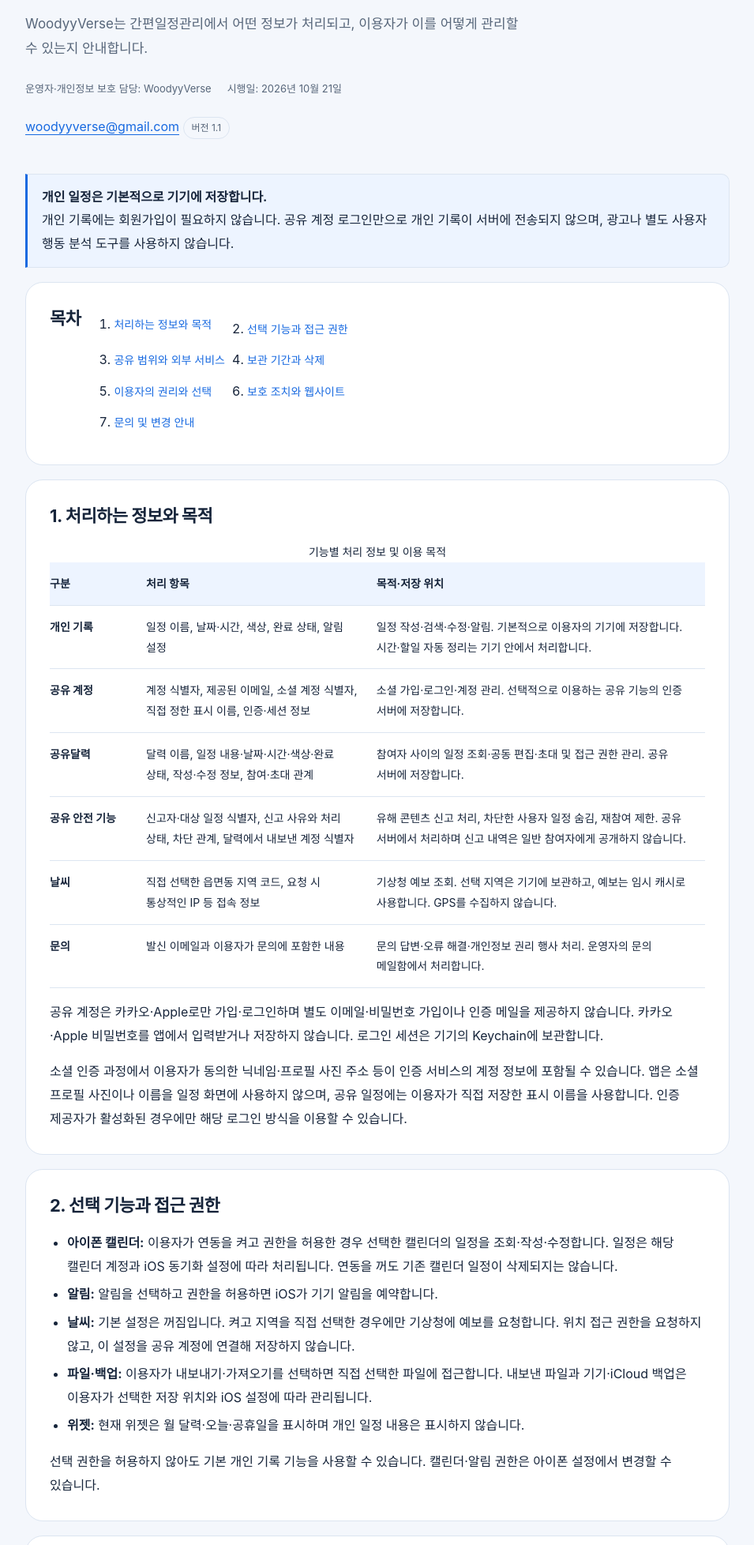
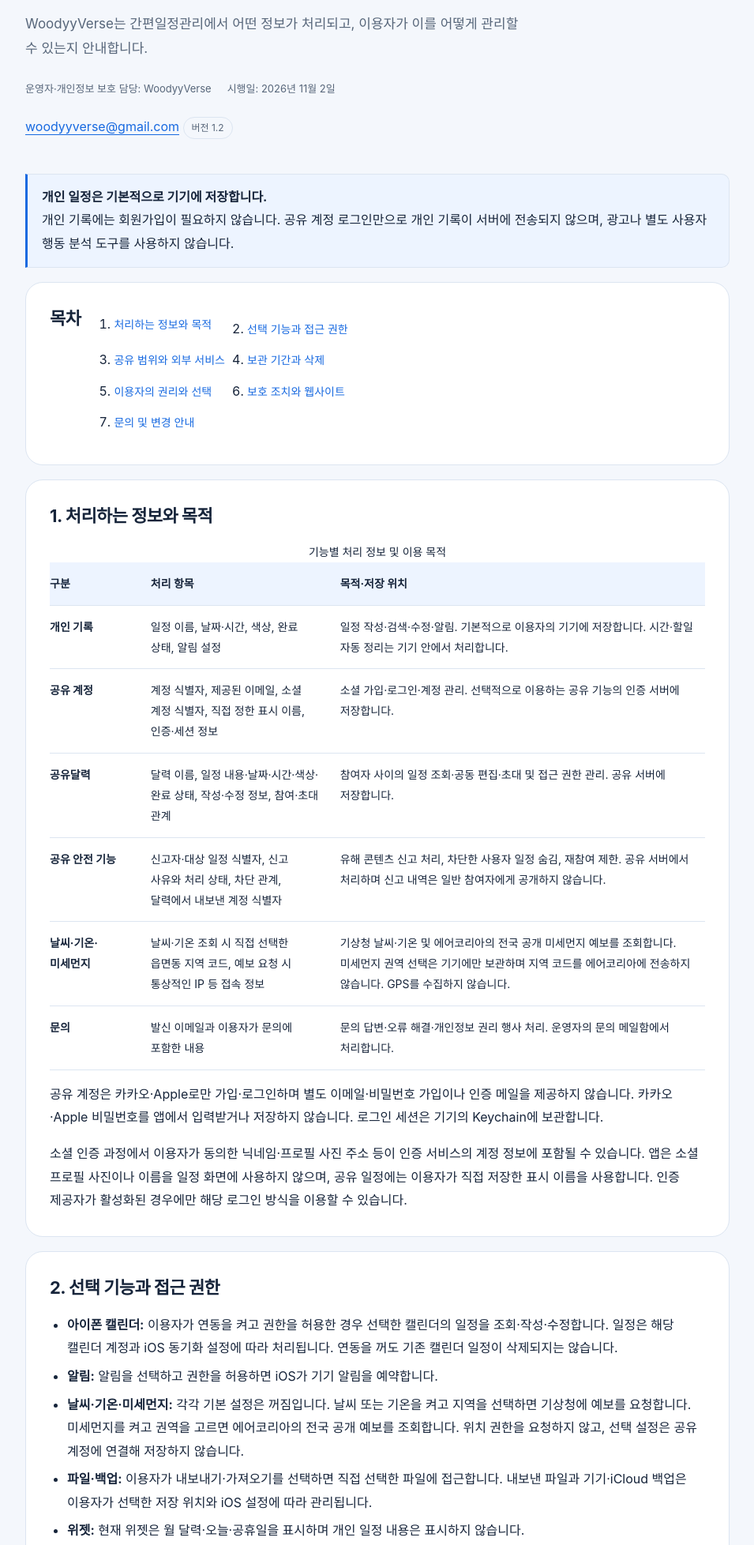
Before and after one commit to MrWoodyPark/simple-schedule, a plain HTML site: page privacy/index.html in a window 1280 px wide. Shown: the part 249-2205 px from the top of the page at 79% size, without its empty margins (162-1117 px from the left). Drawn offline with Linux system fonts and the light colour scheme.

Commit message:
Describe optional weather, temperature and air forecasts and local reset

```diff
--- a/privacy/index.html
+++ b/privacy/index.html
@@ -12,7 +12,7 @@
   <div class="shell">
     <header class="header"><a class="brand" href="../"><img src="../assets/calendar.svg" alt="" width="40" height="40"><span>간편일정관리<small>by WoodyyVerse</small></span></a><nav aria-label="사이트 메뉴"><a aria-current="page" href="./">개인정보처리방침</a><a href="../support/">고객 지원</a></nav></header>
     <main id="main">
-      <div class="hero"><p class="eyebrow">YOUR PRIVACY</p><h1>개인정보처리방침</h1><p class="lead">WoodyyVerse는 간편일정관리에서 어떤 정보가 처리되고, 이용자가 이를 어떻게 관리할 수 있는지 안내합니다.</p><div class="meta"><span>운영자·개인정보 보호 담당: WoodyyVerse</span><span>시행일: 2026년 10월 21일</span></div><p><a href="mailto:woodyyverse@gmail.com">woodyyverse@gmail.com</a> <span class="version">버전 1.1</span></p></div>
+      <div class="hero"><p class="eyebrow">YOUR PRIVACY</p><h1>개인정보처리방침</h1><p class="lead">WoodyyVerse는 간편일정관리에서 어떤 정보가 처리되고, 이용자가 이를 어떻게 관리할 수 있는지 안내합니다.</p><div class="meta"><span>운영자·개인정보 보호 담당: WoodyyVerse</span><span>시행일: 2026년 11월 2일</span></div><p><a href="mailto:woodyyverse@gmail.com">woodyyverse@gmail.com</a> <span class="version">버전 1.2</span></p></div>
       <aside class="card note" aria-label="주요 안내"><strong>개인 일정은 기본적으로 기기에 저장합니다.</strong><br>개인 기록에는 회원가입이 필요하지 않습니다. 공유 계정 로그인만으로 개인 기록이 서버에 전송되지 않으며, 광고나 별도 사용자 행동 분석 도구를 사용하지 않습니다.</aside>
       <nav class="card toc" aria-label="목차"><h2>목차</h2><ol><li><a href="#data">처리하는 정보와 목적</a></li><li><a href="#optional">선택 기능과 접근 권한</a></li><li><a href="#sharing">공유 범위와 외부 서비스</a></li><li><a href="#retention">보관 기간과 삭제</a></li><li><a href="#rights">이용자의 권리와 선택</a></li><li><a href="#security">보호 조치와 웹사이트</a></li><li><a href="#contact">문의 및 변경 안내</a></li></ol></nav>
       <section class="card" id="data"><h2>1. 처리하는 정보와 목적</h2><div class="table-wrap"><table><caption>기능별 처리 정보 및 이용 목적</caption><thead><tr><th scope="col">구분</th><th scope="col">처리 항목</th><th scope="col">목적·저장 위치</th></tr></thead><tbody>
@@ -20,20 +20,21 @@
         <tr><td>공유 계정</td><td>계정 식별자, 제공된 이메일, 소셜 계정 식별자, 직접 정한 표시 이름, 인증·세션 정보</td><td>소셜 가입·로그인·계정 관리. 선택적으로 이용하는 공유 기능의 인증 서버에 저장합니다.</td></tr>
         <tr><td>공유달력</td><td>달력 이름, 일정 내용·날짜·시간·색상·완료 상태, 작성·수정 정보, 참여·초대 관계</td><td>참여자 사이의 일정 조회·공동 편집·초대 및 접근 권한 관리. 공유 서버에 저장합니다.</td></tr>
         <tr><td>공유 안전 기능</td><td>신고자·대상 일정 식별자, 신고 사유와 처리 상태, 차단 관계, 달력에서 내보낸 계정 식별자</td><td>유해 콘텐츠 신고 처리, 차단한 사용자 일정 숨김, 재참여 제한. 공유 서버에서 처리하며 신고 내역은 일반 참여자에게 공개하지 않습니다.</td></tr>
-        <tr><td>날씨</td><td>직접 선택한 읍면동 지역 코드, 요청 시 통상적인 IP 등 접속 정보</td><td>기상청 예보 조회. 선택 지역은 기기에 보관하고, 예보는 임시 캐시로 사용합니다. GPS를 수집하지 않습니다.</td></tr>
+        <tr><td>날씨·기온·미세먼지</td><td>날씨·기온 조회 시 직접 선택한 읍면동 지역 코드, 예보 요청 시 통상적인 IP 등 접속 정보</td><td>기상청 날씨·기온 및 에어코리아의 전국 공개 미세먼지 예보를 조회합니다. 미세먼지 권역 선택은 기기에만 보관하며 지역 코드를 에어코리아에 전송하지 않습니다. GPS를 수집하지 않습니다.</td></tr>
         <tr><td>문의</td><td>발신 이메일과 이용자가 문의에 포함한 내용</td><td>문의 답변·오류 해결·개인정보 권리 행사 처리. 운영자의 문의 메일함에서 처리합니다.</td></tr>
       </tbody></table></div><p>공유 계정은 카카오·Apple로만 가입·로그인하며 별도 이메일·비밀번호 가입이나 인증 메일을 제공하지 않습니다. 카카오·Apple 비밀번호를 앱에서 입력받거나 저장하지 않습니다. 로그인 세션은 기기의 Keychain에 보관합니다.</p><p>소셜 인증 과정에서 이용자가 동의한 닉네임·프로필 사진 주소 등이 인증 서비스의 계정 정보에 포함될 수 있습니다. 앱은 소셜 프로필 사진이나 이름을 일정 화면에 사용하지 않으며, 공유 일정에는 이용자가 직접 저장한 표시 이름을 사용합니다. 인증 제공자가 활성화된 경우에만 해당 로그인 방식을 이용할 수 있습니다.</p></section>
-      <section class="card" id="optional"><h2>2. 선택 기능과 접근 권한</h2><ul><li><strong>아이폰 캘린더:</strong> 이용자가 연동을 켜고 권한을 허용한 경우 선택한 캘린더의 일정을 조회·작성·수정합니다. 일정은 해당 캘린더 계정과 iOS 동기화 설정에 따라 처리됩니다. 연동을 꺼도 기존 캘린더 일정이 삭제되지는 않습니다.</li><li><strong>알림:</strong> 알림을 선택하고 권한을 허용하면 iOS가 기기 알림을 예약합니다.</li><li><strong>날씨:</strong> 기본 설정은 꺼짐입니다. 켜고 지역을 직접 선택한 경우에만 기상청에 예보를 요청합니다. 위치 접근 권한을 요청하지 않고, 이 설정을 공유 계정에 연결해 저장하지 않습니다.</li><li><strong>파일·백업:</strong> 이용자가 내보내기·가져오기를 선택하면 직접 선택한 파일에 접근합니다. 내보낸 파일과 기기·iCloud 백업은 이용자가 선택한 저장 위치와 iOS 설정에 따라 관리됩니다.</li><li><strong>위젯:</strong> 현재 위젯은 월 달력·오늘·공휴일을 표시하며 개인 일정 내용은 표시하지 않습니다.</li></ul><p>선택 권한을 허용하지 않아도 기본 개인 기록 기능을 사용할 수 있습니다. 캘린더·알림 권한은 아이폰 설정에서 변경할 수 있습니다.</p></section>
+      <section class="card" id="optional"><h2>2. 선택 기능과 접근 권한</h2><ul><li><strong>아이폰 캘린더:</strong> 이용자가 연동을 켜고 권한을 허용한 경우 선택한 캘린더의 일정을 조회·작성·수정합니다. 일정은 해당 캘린더 계정과 iOS 동기화 설정에 따라 처리됩니다. 연동을 꺼도 기존 캘린더 일정이 삭제되지는 않습니다.</li><li><strong>알림:</strong> 알림을 선택하고 권한을 허용하면 iOS가 기기 알림을 예약합니다.</li><li><strong>날씨·기온·미세먼지:</strong> 각각 기본 설정은 꺼짐입니다. 날씨 또는 기온을 켜고 지역을 선택하면 기상청에 예보를 요청합니다. 미세먼지를 켜고 권역을 고르면 에어코리아의 전국 공개 예보를 조회합니다. 위치 권한을 요청하지 않고, 선택 설정은 공유 계정에 연결해 저장하지 않습니다.</li><li><strong>파일·백업:</strong> 이용자가 내보내기·가져오기를 선택하면 직접 선택한 파일에 접근합니다. 내보낸 파일과 기기·iCloud 백업은 이용자가 선택한 저장 위치와 iOS 설정에 따라 관리됩니다.</li><li><strong>위젯:</strong> 현재 위젯은 월 달력·오늘·공휴일을 표시하며 개인 일정 내용은 표시하지 않습니다.</li></ul><p>선택 권한을 허용하지 않아도 기본 개인 기록 기능을 사용할 수 있습니다. 캘린더·알림 권한은 아이폰 설정에서 변경할 수 있습니다.</p></section>
       <section class="card" id="sharing"><h2>3. 공유 범위와 외부 서비스</h2><p>공유달력에 직접 등록한 일정과 작성자의 표시 이름은 해당 달력에 접근할 수 있는 참여자에게 표시됩니다. 참여자는 일정을 조회·작성·수정·삭제할 수 있으며, 다른 참여자가 수정해도 최초 작성자는 유지됩니다. 개인 달력의 내용은 로그인만으로 공유되지 않습니다.</p><div class="table-wrap"><table><caption>외부 서비스의 역할과 정보 처리</caption><thead><tr><th scope="col">서비스</th><th scope="col">역할과 처리 정보</th><th scope="col">처리 위치·참고</th></tr></thead><tbody>
         <tr><td>Supabase</td><td>공유 계정 인증, 공유 DB, 서버 함수 및 보안·운영 로그. 계정·공유 일정 정보와 IP 등 접속 정보가 처리됩니다.</td><td>주 데이터베이스·인증 데이터는 서울 리전을 사용합니다. Supabase Pte. Ltd.(싱가포르)가 주 처리자이며 미국 계열사의 운영·지원 및 EU의 로그 처리 등 국외 처리가 발생할 수 있습니다. <a href="https://supabase.com/legal/privacy-resources/data-residency-and-transfers-faq" rel="noreferrer">처리 위치 안내</a> · <a href="https://supabase.com/privacy" rel="noreferrer">개인정보 정책</a></td></tr>
         <tr><td>Kakao · Apple</td><td>이용자가 선택한 소셜 로그인 인증 및 연결 해제. 동의한 계정 정보가 인증 서비스에 전달됩니다. 개인 일정 내용은 로그인 목적으로 전달하지 않습니다.</td><td>각 인증 제공자의 서비스에 따라 처리됩니다. <a href="https://www.kakao.com/policy/privacy" rel="noreferrer">Kakao 정책</a> · <a href="https://www.apple.com/kr/legal/privacy/" rel="noreferrer">Apple 정책</a></td></tr>
         <tr><td>기상청</td><td>선택한 지역 코드와 IP 등 인터넷 요청 정보를 받아 날씨예보를 제공합니다.</td><td>대한민국 기상청. <a href="https://www.weather.go.kr/" rel="noreferrer">기상청 홈페이지</a></td></tr>
+        <tr><td>한국환경공단 에어코리아</td><td>미세먼지 기능 사용 시 전국 공개 예보 요청에 따른 IP 등 접속 정보를 받습니다. 일정이나 선택 권역은 전달하지 않습니다.</td><td>대한민국. <a href="https://www.airkorea.or.kr/" rel="noreferrer">에어코리아 홈페이지</a></td></tr>
         <tr><td>GitHub Pages</td><td>이 정책·지원 웹사이트를 호스팅하며 방문자의 IP를 보안 목적으로 기록합니다. 앱의 개인 일정은 이 웹사이트에 전송되지 않습니다.</td><td>GitHub, Inc.의 인프라에서 처리됩니다. <a href="https://docs.github.com/en/site-policy/privacy-policies/github-general-privacy-statement" rel="noreferrer">GitHub 개인정보 정책</a></td></tr>
       </tbody></table></div><p>외부 서비스와의 통신은 해당 기능을 사용하는 과정에서 이루어집니다. 공유 기능을 사용하지 않으면 공유 기록을 서버에 만들지 않습니다. 이메일 가입과 인증 메일 발송은 제공하지 않습니다. 제공자 추가 등 처리 방식이 바뀌면 본 방침을 갱신합니다.</p><p>운영자는 이용자 정보를 판매하거나 광고에 사용하지 않습니다. 이용자가 선택한 공유·연동, 서비스 운영에 필요한 처리, 법령에 따른 경우를 제외하고 별도 목적으로 공개하지 않습니다.</p></section>
-      <section class="card" id="retention"><h2>4. 보관 기간과 삭제</h2><ul><li><strong>개인 기록:</strong> 이용자가 삭제하거나 앱 데이터가 제거될 때까지 기기에 보관합니다. 별도로 내보낸 파일·기기 백업은 자동 삭제되지 않으므로 이용자가 직접 관리합니다.</li><li><strong>공유 계정·프로필:</strong> 계정을 유지하는 동안 보관하고, 계정 삭제가 완료되면 운영 DB의 계정·프로필·참여 정보를 삭제합니다.</li><li><strong>공유 일정:</strong> 일정 또는 달력을 삭제할 때까지 보관합니다. 계정 삭제 시 내가 만든 공유달력과 그 일정도 삭제됩니다. 다른 사람이 만든 달력을 포함해 본인이 작성한 모든 공유 일정의 본문·날짜·시간·작성자 정보를 지웁니다. 다른 사람이 작성한 일정은 유지됩니다.</li><li><strong>삭제 표시:</strong> 늦게 도착한 저장 요청이 삭제한 일정을 복원하지 못하도록 일정 식별자와 삭제 상태는 달력 삭제 시까지 남을 수 있습니다. 삭제한 일정의 본문·날짜·시간·작성자 정보는 제거합니다.</li><li><strong>신고·차단:</strong> 신고는 대상 일정 또는 신고 계정 삭제 시 제거됩니다. 차단 관계는 차단 해제 또는 관련 계정 삭제 시, 내보낸 계정의 재참여 제한은 해당 달력 또는 계정 삭제 시 제거됩니다.</li><li><strong>날씨:</strong> 지역 설정은 기기에 보관하고 변경·앱 데이터 제거 시 갱신·제거됩니다. 앱의 예보 메모리 캐시는 앱 종료 시 사라지며, 기기에 남는 네트워크 캐시는 iOS 정책에 따라 관리됩니다. 날씨 표시를 끄면 추가 예보 요청과 표시를 중단합니다.</li><li><strong>문의:</strong> 답변·권리 요청 처리가 끝난 뒤 1년 이내 삭제합니다. 분쟁이나 법령상 보관 의무가 있으면 그 사유가 끝날 때까지 필요한 정보만 별도 보관합니다.</li></ul><p>외부 서비스의 보안 로그와 복구용 사본은 운영 DB의 즉시 삭제와 다른 주기를 가질 수 있습니다. Supabase 로그·백업의 보관은 이용 요금제 및 해당 서비스 정책에 따르며, 정확한 처리 범위나 삭제 요청은 아래 연락처로 문의할 수 있습니다. 운영자는 불필요한 별도 일정 백업이나 사용자 행동 분석 로그를 만들지 않습니다.</p><p>전자 정보는 복구가 어렵도록 삭제하고, 법령에 따라 보관해야 하는 경우에는 해당 목적에 한해 분리하여 관리합니다.</p></section>
-      <section class="card" id="rights"><h2>5. 이용자의 권리와 선택</h2><p>이용자는 개인정보의 열람·정정·삭제·처리 정지 및 동의 철회를 요청할 수 있습니다. 앱에서 일정을 직접 수정·삭제하거나 공유달력의 내 계정에서 <strong>공유 계정 삭제</strong>를 선택할 수 있습니다. 권리 요청은 이메일로도 접수하며, 계정 소유 확인에 필요한 최소 정보만 요청합니다.</p><p>공유 계정을 삭제해도 기기의 개인 기록은 유지됩니다. 로그아웃하면 앱은 기기에 보관된 로그인 세션을 삭제하며, 운영체제의 Keychain 정책에 따라 앱 삭제만으로 세션이 모두 제거된다고 보장되지는 않으므로 공용 기기에서는 먼저 로그아웃해 주세요.</p><p>권한을 철회하거나 공유 기능을 사용하지 않아도 개인 달력은 사용할 수 있습니다. 공유 데이터 처리를 거부하면 공동 편집·공유 로그인 등 관련 기능의 이용은 제한됩니다.</p></section>
+      <section class="card" id="retention"><h2>4. 보관 기간과 삭제</h2><ul><li><strong>개인 기록:</strong> 이용자가 삭제하거나 앱 데이터가 제거될 때까지 기기에 보관합니다. 별도로 내보낸 파일·기기 백업은 자동 삭제되지 않으므로 이용자가 직접 관리합니다.</li><li><strong>공유 계정·프로필:</strong> 계정을 유지하는 동안 보관하고, 계정 삭제가 완료되면 운영 DB의 계정·프로필·참여 정보를 삭제합니다.</li><li><strong>공유 일정:</strong> 일정 또는 달력을 삭제할 때까지 보관합니다. 계정 삭제 시 내가 만든 공유달력과 그 일정도 삭제됩니다. 다른 사람이 만든 달력을 포함해 본인이 작성한 모든 공유 일정의 본문·날짜·시간·작성자 정보를 지웁니다. 다른 사람이 작성한 일정은 유지됩니다.</li><li><strong>삭제 표시:</strong> 늦게 도착한 저장 요청이 삭제한 일정을 복원하지 못하도록 일정 식별자와 삭제 상태는 달력 삭제 시까지 남을 수 있습니다. 삭제한 일정의 본문·날짜·시간·작성자 정보는 제거합니다.</li><li><strong>신고·차단:</strong> 신고는 대상 일정 또는 신고 계정 삭제 시 제거됩니다. 차단 관계는 차단 해제 또는 관련 계정 삭제 시, 내보낸 계정의 재참여 제한은 해당 달력 또는 계정 삭제 시 제거됩니다.</li><li><strong>날씨·기온·미세먼지:</strong> 지역 및 표시 설정은 기기에 보관하고 변경·앱 데이터 초기화 시 갱신·제거됩니다. 앱의 예보 메모리 캐시는 앱 종료 시 사라지며, 기기에 남는 네트워크 캐시는 iOS 정책에 따라 관리됩니다. 날씨·기온 표시를 모두 끄면 기상청 요청을 중단하고, 미세먼지를 끄면 에어코리아 요청을 중단합니다.</li><li><strong>문의:</strong> 답변·권리 요청 처리가 끝난 뒤 1년 이내 삭제합니다. 분쟁이나 법령상 보관 의무가 있으면 그 사유가 끝날 때까지 필요한 정보만 별도 보관합니다.</li></ul><p>외부 서비스의 보안 로그와 복구용 사본은 운영 DB의 즉시 삭제와 다른 주기를 가질 수 있습니다. Supabase 로그·백업의 보관은 이용 요금제 및 해당 서비스 정책에 따르며, 정확한 처리 범위나 삭제 요청은 아래 연락처로 문의할 수 있습니다. 운영자는 불필요한 별도 일정 백업이나 사용자 행동 분석 로그를 만들지 않습니다.</p><p>전자 정보는 복구가 어렵도록 삭제하고, 법령에 따라 보관해야 하는 경우에는 해당 목적에 한해 분리하여 관리합니다.</p></section>
+      <section class="card" id="rights"><h2>5. 이용자의 권리와 선택</h2><p>이용자는 개인정보의 열람·정정·삭제·처리 정지 및 동의 철회를 요청할 수 있습니다. 앱에서 일정을 직접 수정·삭제하거나 공유달력의 내 계정에서 <strong>공유 계정 삭제</strong>를 선택할 수 있습니다. 권리 요청은 이메일로도 접수하며, 계정 소유 확인에 필요한 최소 정보만 요청합니다.</p><p>설정 → 앱 데이터 초기화에서 이 기기의 개인 기록·초안·설정·로그인 정보와 앱 알림을 지울 수 있습니다. 공유 서버의 계정·일정, 아이폰 기본 캘린더 일정, 별도 백업 파일은 유지됩니다.</p><p>공유 계정을 삭제해도 기기의 개인 기록은 유지됩니다. 로그아웃하면 앱은 기기에 보관된 로그인 세션을 삭제하며, 운영체제의 Keychain 정책에 따라 앱 삭제만으로 세션이 모두 제거된다고 보장되지는 않으므로 공용 기기에서는 먼저 로그아웃해 주세요.</p><p>권한을 철회하거나 공유 기능을 사용하지 않아도 개인 달력은 사용할 수 있습니다. 공유 데이터 처리를 거부하면 공동 편집·공유 로그인 등 관련 기능의 이용은 제한됩니다.</p></section>
       <section class="card" id="security"><h2>6. 보호 조치와 웹사이트</h2><p>서버 통신에는 HTTPS를 사용하고, 공유 일정은 인증과 달력 참여 권한 검사로 접근을 제한합니다. 로그인 세션은 Keychain에 보관하며 서버 관리자 비밀키를 앱에 포함하지 않습니다.</p><p>이 웹사이트는 정적 안내 페이지로, 별도의 회원가입 양식·광고·분석 스크립트·추적 쿠키를 사용하지 않습니다. 다만 호스팅 제공자인 GitHub는 <a href="https://docs.github.com/en/pages/getting-started-with-github-pages/what-is-github-pages#data-collection" rel="noreferrer">보안을 위해 방문자의 IP를 기록</a>합니다. 문의 메일에는 비밀번호·인증 코드·초대 코드·개인 일정 원문을 보내지 마세요.</p></section>
-      <section class="card" id="contact"><h2>7. 문의 및 변경 안내</h2><p>운영자 및 개인정보 보호 담당: <strong>WoodyyVerse</strong><br>문의: <a class="contact" href="mailto:woodyyverse@gmail.com">woodyyverse@gmail.com</a></p><p>개인정보 관련 요청과 서비스 문의를 같은 주소로 접수합니다. 방침이 변경되면 이 페이지의 시행일·버전을 갱신하고, 중요한 변경은 앱의 개인정보 안내 등 이용자가 확인할 수 있는 방식으로 알립니다.</p><p>공고·시행일: 2026년 10월 21일 · 버전 1.1</p></section>
+      <section class="card" id="contact"><h2>7. 문의 및 변경 안내</h2><p>운영자 및 개인정보 보호 담당: <strong>WoodyyVerse</strong><br>문의: <a class="contact" href="mailto:woodyyverse@gmail.com">woodyyverse@gmail.com</a></p><p>개인정보 관련 요청과 서비스 문의를 같은 주소로 접수합니다. 방침이 변경되면 이 페이지의 시행일·버전을 갱신하고, 중요한 변경은 앱의 개인정보 안내 등 이용자가 확인할 수 있는 방식으로 알립니다.</p><p>공고·시행일: 2026년 11월 2일 · 버전 1.2</p></section>
     </main>
     <footer><p>© 2026 WoodyyVerse · 간편일정관리</p><p><a href="../">홈</a> · <a href="../support/">고객 지원</a> · <a href="mailto:woodyyverse@gmail.com">이메일 문의</a></p></footer>
   </div>
```
Also changed, not shown: support/index.html (+2 -2 lines).
